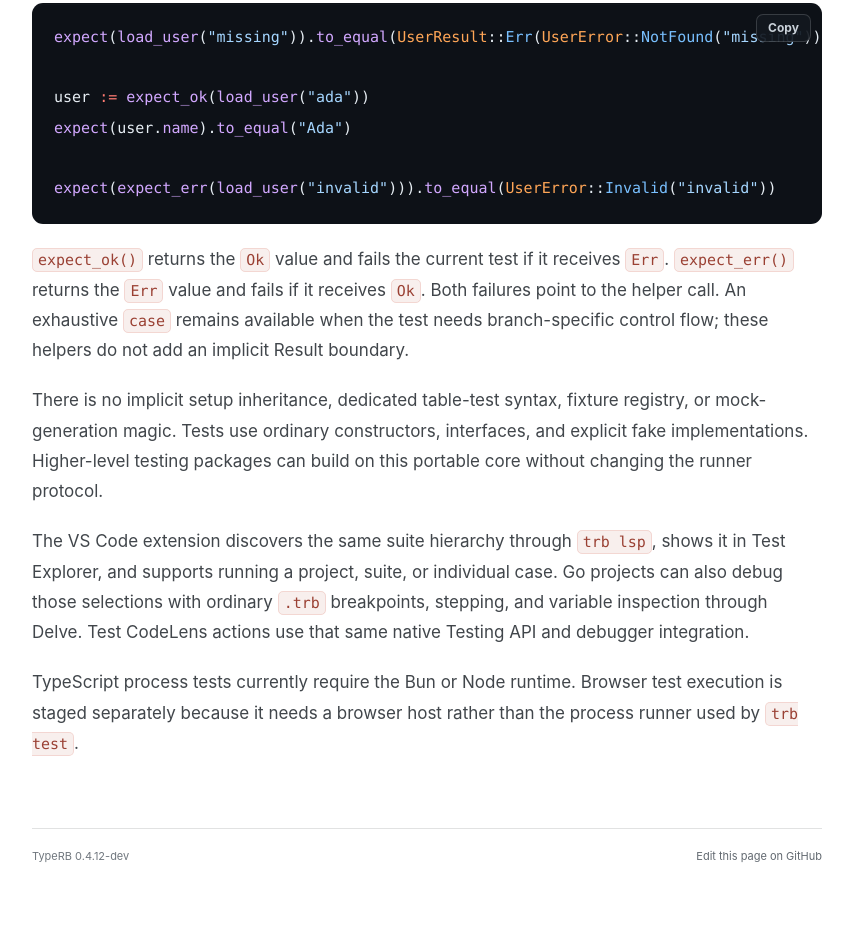
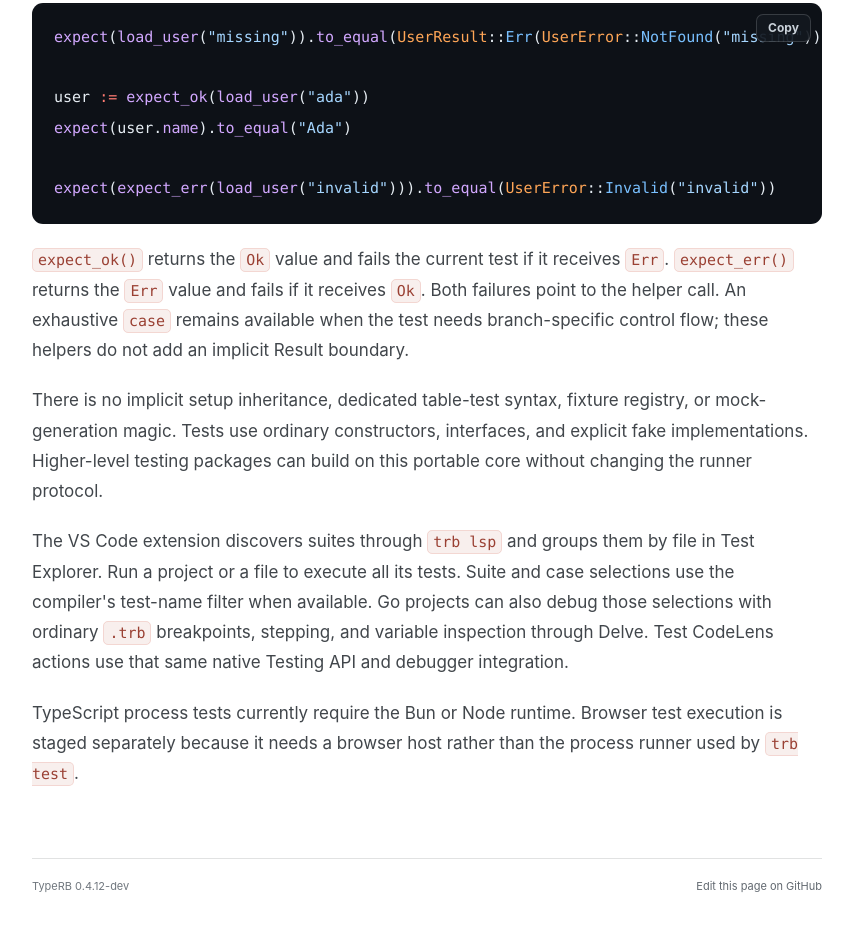
Before and after one commit to type-rb/type-rb.github.io, a plain HTML site: page docs/guides/testing/index.html in a window 1280 px wide. Shown: the part 3879-4810 px from the top of the page, without its empty margins (312-1165 px from the left). Drawn offline with Linux system fonts and the light colour scheme.

Commit message:
Deploy TypeRB website from 1af2c6e90c2d4cbe640b025cf8187f7ed296df06

```diff
--- a/docs/guides/testing/index.html
+++ b/docs/guides/testing/index.html
@@ -206,9 +206,10 @@ implicit Result boundary.</p>
 registry, or mock-generation magic. Tests use ordinary constructors,
 interfaces, and explicit fake implementations. Higher-level testing packages
 can build on this portable core without changing the runner protocol.</p>
-<p>The VS Code extension discovers the same suite hierarchy through <code>trb lsp</code>,
-shows it in Test Explorer, and supports running a project, suite, or individual
-case. Go projects can also debug those selections with ordinary <code>.trb</code>
+<p>The VS Code extension discovers suites through <code>trb lsp</code> and groups them by
+file in Test Explorer. Run a project or a file to execute all its tests.
+Suite and case selections use the compiler's test-name filter when available.
+Go projects can also debug those selections with ordinary <code>.trb</code>
 breakpoints, stepping, and variable inspection through Delve. Test CodeLens
 actions use that same native Testing API and debugger integration.</p>
 <p>TypeScript process tests currently require the Bun or Node runtime. Browser
```
Also changed, not shown: 1 other file.
